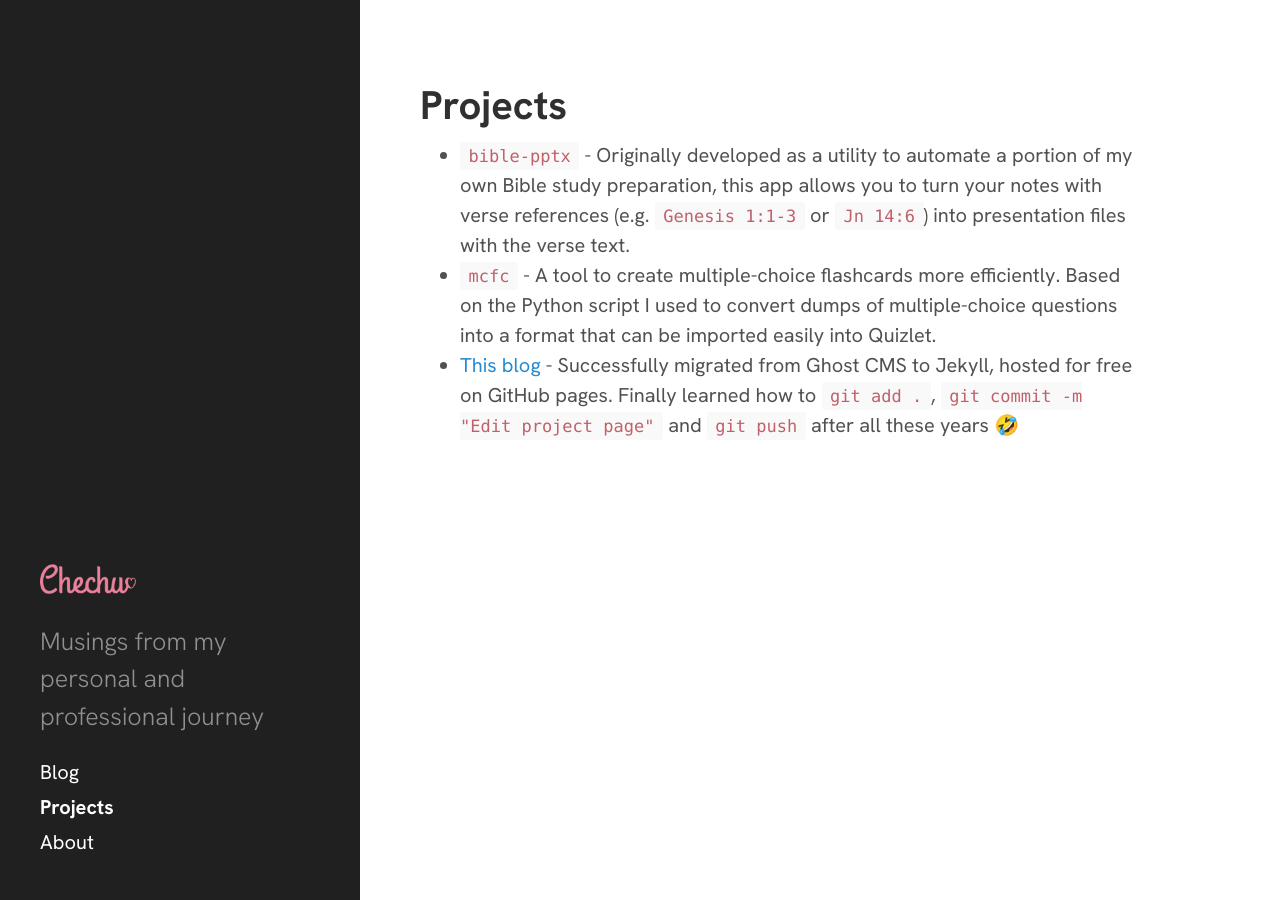
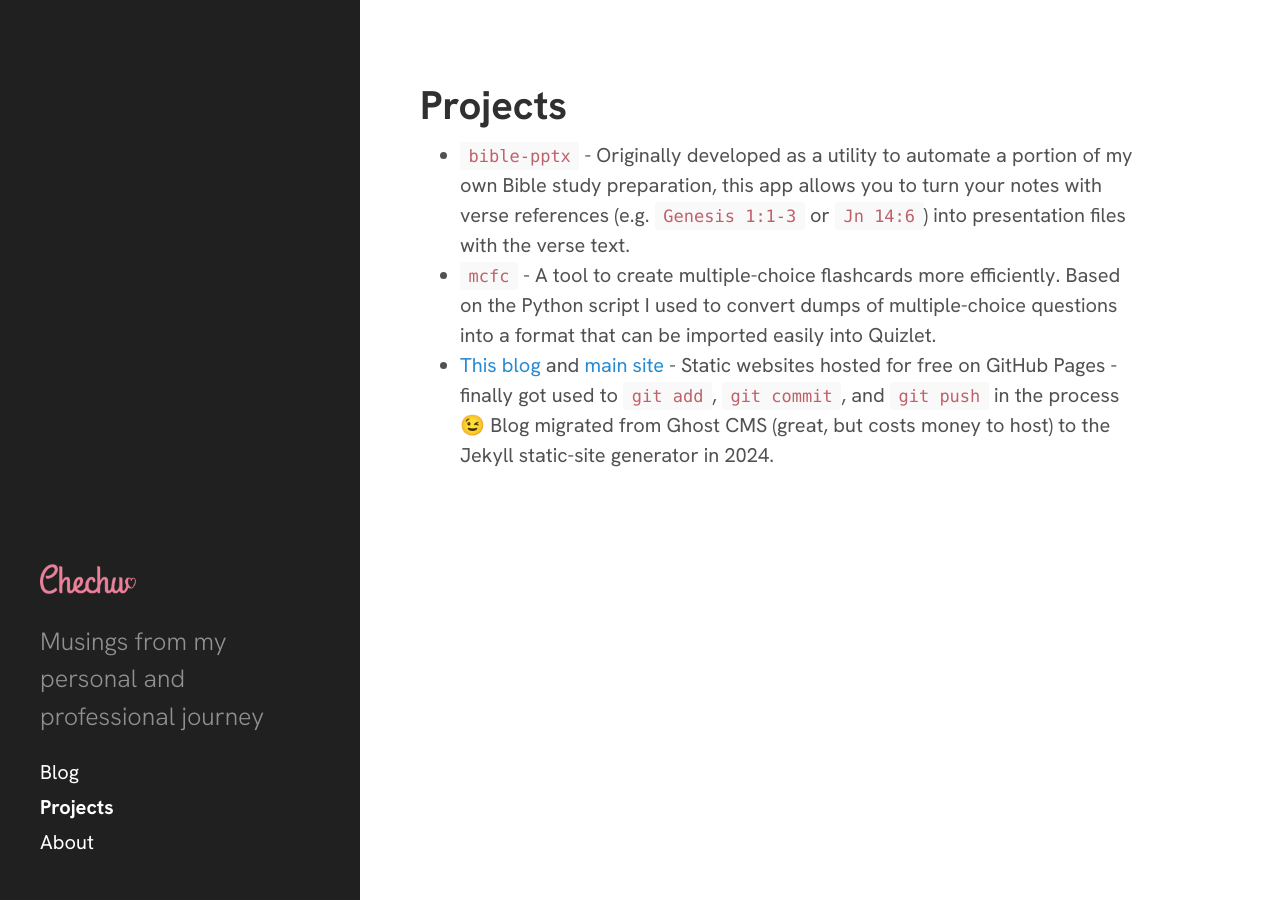
Before and after one commit to chechusiscar/blog, a Jekyll site: the page built from projects.md, in a window 1280 px wide. Built offline with Jekyll 4.4.1, drawn with Linux system fonts in a browser that asks for light colours.

Commit message:
PAGE projects

```diff
--- a/projects.md
+++ b/projects.md
@@ -6,4 +6,4 @@ date: '2023-12-28 04:37:21'
 
 - [`bible-pptx`](https://biblepptx.chechu.co) - Originally developed as a utility to automate a portion of my own Bible study preparation, this app allows you to turn your notes with verse references (e.g.&nbsp;`Genesis 1:1-3`&nbsp;or&nbsp;`Jn 14:6`) into presentation files with the verse text.
 - [`mcfc`](https://chechu.co/mcfc) - A tool to create multiple-choice flashcards more efficiently. Based on the Python script I used to convert dumps of multiple-choice questions into a format that can be imported easily into Quizlet.
-- [This blog](https://blog.chechu.co) - Successfully migrated from Ghost CMS to Jekyll, hosted for free on GitHub pages. Finally learned how to `git add .`, `git commit -m "Edit project page"` and `git push` after all these years 🤣
+- [This blog](https://blog.chechu.co) and [main site](https://chechu.co) - Static websites hosted for free on GitHub Pages - finally got used to `git add`, `git commit`, and `git push` in the process 😉 Blog migrated from Ghost CMS (great, but costs money to host) to the Jekyll static-site generator in 2024.
```
